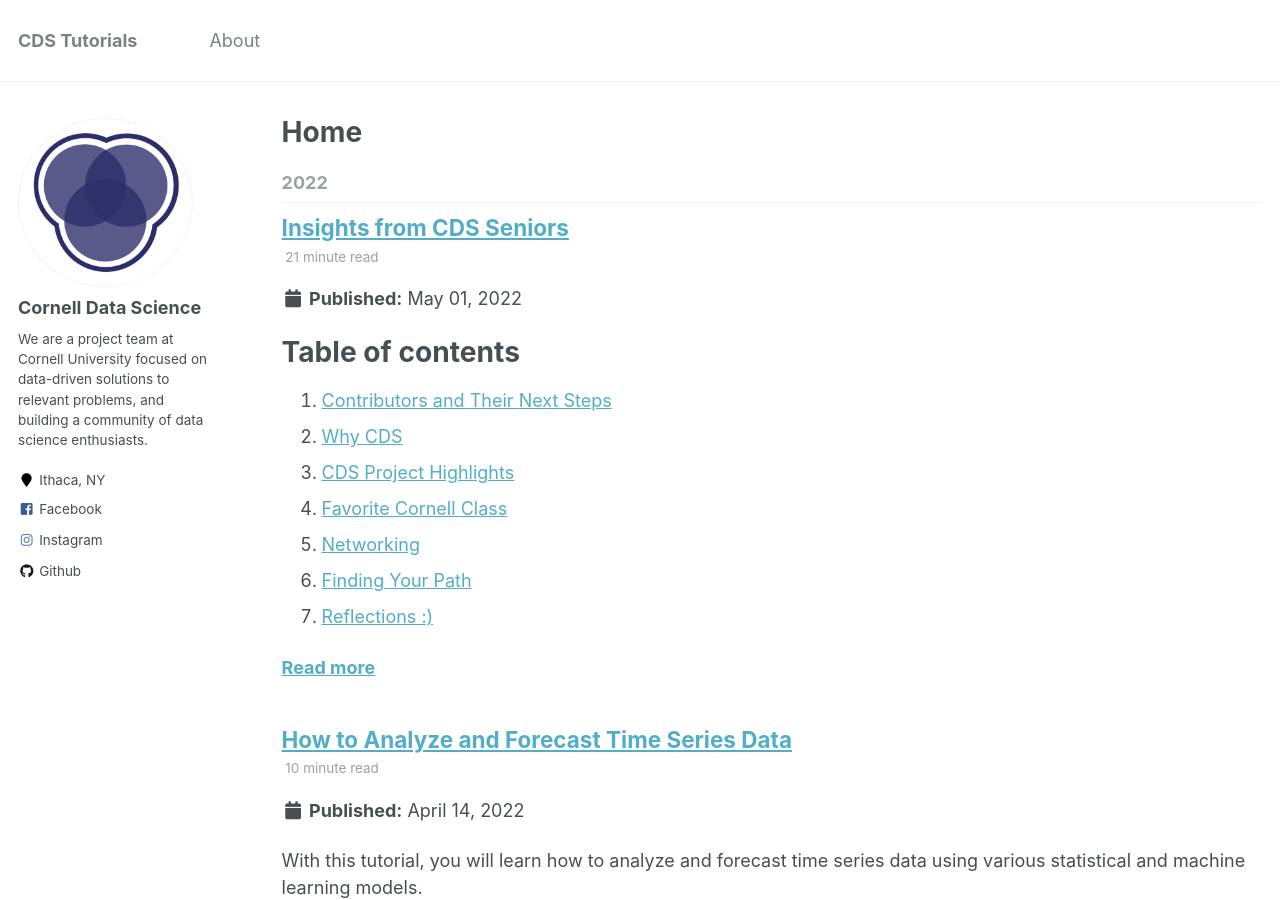
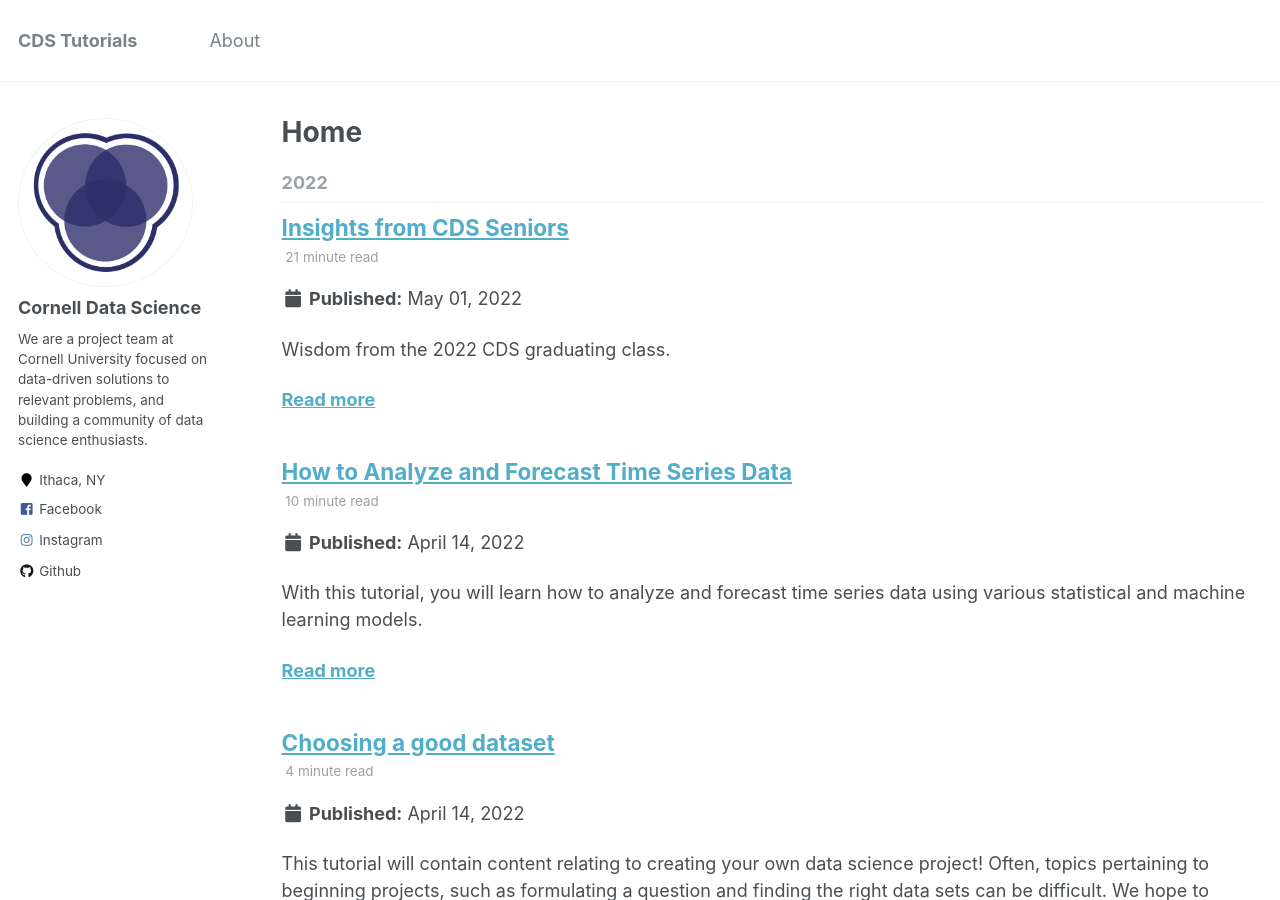
Before and after one commit to CornellDataScience/education-blogs, a Jekyll site: the page built from _pages/blogs.html, in a window 1280 px wide and 900 px high. Built offline with Jekyll 4.4.1, drawn with Linux system fonts in a browser that asks for light colours.

Commit message:
Added excerpt to senior blog

```diff
--- a/_posts/2022-04-14-senior-interviews.md
+++ b/_posts/2022-04-14-senior-interviews.md
@@ -2,6 +2,7 @@
 title: 'Insights from CDS Seniors'
 date: 2022-05-01
 permalink: /posts/2022/04/senior-interviews/
+excerpt: Wisdom from the 2022 CDS graduating class.
 tags:
   - blog
 ---
```
